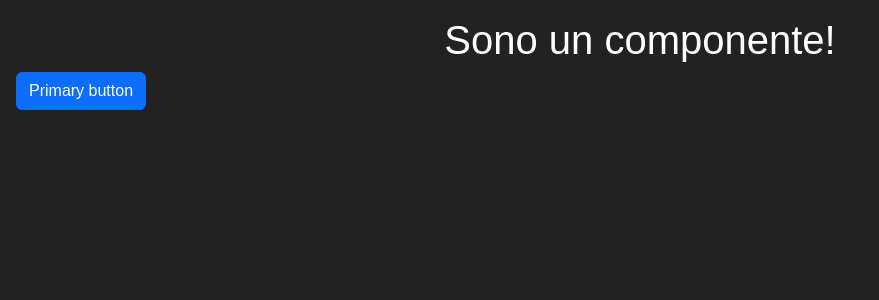
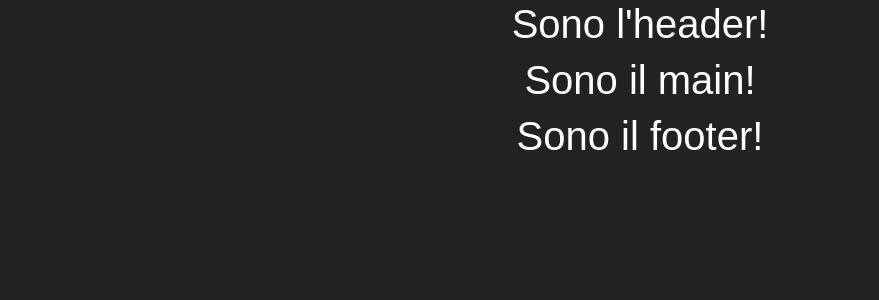
Before and after one commit to DarioGuastella/proj-html-vuejs, a Vue app: page / in a window 1280 px wide. Shown: the top 300 px of the page, without its empty margins (0-879 px from the left). Built offline with nearby package versions, Linux system fonts and the light colour scheme.

Commit message:
imposta componenti pagina

```diff
--- a/src/App.vue
+++ b/src/App.vue
@@ -1,12 +1,17 @@
 <script>
-import AppComponent from "./components/AppComponent.vue"
+import AppHeader from "./components/AppHeader.vue";
+import AppMain from "./components/AppMain.vue";
+import AppFooter from "./components/AppFooter.vue";
 
 import axios from 'axios'; //importo Axios
 import { store } from "./store.js" //state management
 
 export default {
 	components: {
-		AppComponent
+		AppHeader,
+		AppMain,
+		AppFooter,
+
 	},
 	data() {
 		return {
@@ -31,11 +36,9 @@ export default {
 </script>
 
 <template>
-	<main>
-		<AppComponent />
-
-		<button class="btn btn-primary">Primary button</button>
-	</main>
+	<AppHeader />
+	<AppMain />
+	<AppFooter />
 </template>
 
 <style lang="scss">
--- a/src/components/AppComponent.vue
+++ b/src/components/AppFooter.vue
@@ -3,7 +3,7 @@ import { store } from "../store.js" //state management
 import register from "../debug" //per debuggare il componente da console
 
 export default {
-    name: "AppComponent",
+    name: "AppFooter",
     data() {
         return {
             store
@@ -11,7 +11,7 @@ export default {
     },
     methods: {
         doThings() {
-            console.log("AppComponent does things");
+            console.log("AppFooter does things");
         }
     },
     mounted() {
@@ -23,7 +23,7 @@ export default {
 
 <template>
     <div class="text-center">
-        <h1>Sono un componente!</h1>
+        <h1>Sono il footer!</h1>
     </div>
 </template>
 
--- /dev/null
+++ b/src/components/AppHeader.vue
@@ -0,0 +1,35 @@
+<script>
+import { store } from "../store.js" //state management
+import register from "../debug" //per debuggare il componente da console
+
+export default {
+    name: "AppHeader",
+    data() {
+        return {
+            store
+        }
+    },
+    methods: {
+        doThings() {
+            console.log("AppHeader does things");
+        }
+    },
+    mounted() {
+        register(this); //per debuggare il componente da console
+        this.doThings();
+    }
+}
+</script>
+
+<template>
+    <div class="text-center">
+        <h1>Sono l'header!</h1>
+    </div>
+</template>
+
+<style scoped lang="scss">
+// importo variabili
+// @use './styles/partials/variables' as *;
+
+// ...qui eventuale SCSS di AppComponent
+</style>
--- /dev/null
+++ b/src/components/AppMain.vue
@@ -0,0 +1,35 @@
+<script>
+import { store } from "../store.js" //state management
+import register from "../debug" //per debuggare il componente da console
+
+export default {
+    name: "AppMain",
+    data() {
+        return {
+            store
+        }
+    },
+    methods: {
+        doThings() {
+            console.log("AppMain does things");
+        }
+    },
+    mounted() {
+        register(this); //per debuggare il componente da console
+        this.doThings();
+    }
+}
+</script>
+
+<template>
+    <div class="text-center">
+        <h1>Sono il main!</h1>
+    </div>
+</template>
+
+<style scoped lang="scss">
+// importo variabili
+// @use './styles/partials/variables' as *;
+
+// ...qui eventuale SCSS di AppComponent
+</style>
```
